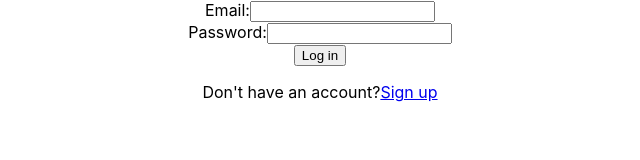
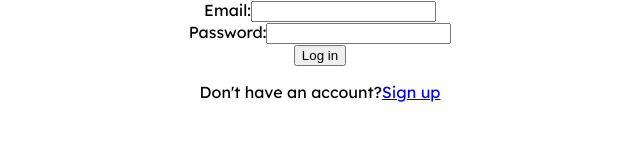
Before and after one commit to david-wei-01001/CryptoCare, a React (Create React App) app in the folder frontend/: page / in a window 1280 px wide. Shown: the top 160 px of the page, without its empty margins (320-960 px from the left). Built offline with nearby package versions, Linux system fonts and the light colour scheme.

Commit message:
style: added lexend font

```diff
--- a/frontend/public/index.html
+++ b/frontend/public/index.html
@@ -24,6 +24,9 @@
       work correctly both with client-side routing and a non-root public URL.
       Learn how to configure a non-root public URL by running `npm run build`.
     -->
+    <link rel="preconnect" href="https://fonts.googleapis.com">
+    <link rel="preconnect" href="https://fonts.gstatic.com" crossorigin>
+    <link href="https://fonts.googleapis.com/css2?family=Lexend:wght@100..900&display=swap" rel="stylesheet">
     <title>React App</title>
   </head>
   <body>
--- a/frontend/src/App.js
+++ b/frontend/src/App.js
@@ -12,6 +12,13 @@ import './App.css';
 function App() {
   return (
     <div className="App">
+      <style>
+        {`
+        body {
+          font-family: 'Lexend', sans-serif;
+        }
+        `}
+      </style>
        <Router>
         <Routes>
           <Route path="/" element={<Login />} />
```
Also changed, not shown: frontend/src/components/Dashboard/Donations.js (added).
